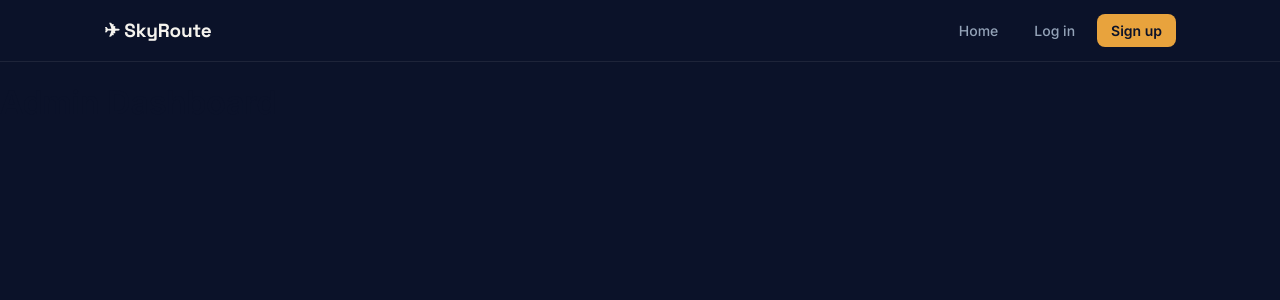
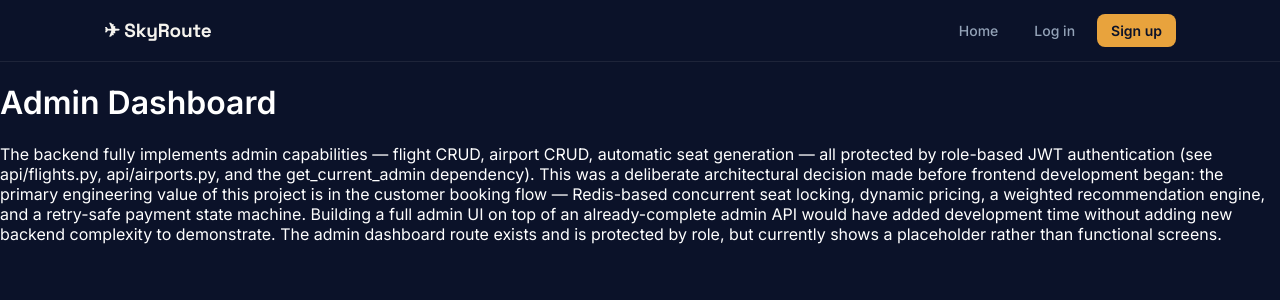
Before and after one commit to roshanmishra17/Flight-Booking-System, a React (Vite) app in the folder frontend/React/: page /admin in a window 1280 px wide. Shown: the top 300 px of the page. Built offline with nearby package versions, Linux system fonts and the light colour scheme; no server answers.

Commit message:
Add the admin page

```diff
--- a/frontend/React/src/admin/AdminDashboard.jsx
+++ b/frontend/React/src/admin/AdminDashboard.jsx
@@ -1,3 +1,10 @@
 export default function AdminDashboard() {
-    return <h1>Admin Dashboard</h1>;
+    return(
+        <div style={{"color" : "white"}}>
+            <h1>Admin Dashboard</h1>
+            <p>
+                The backend fully implements admin capabilities — flight CRUD, airport CRUD, automatic seat generation — all protected by role-based JWT authentication (see api/flights.py, api/airports.py, and the get_current_admin dependency). This was a deliberate architectural decision made before frontend development began: the primary engineering value of this project is in the customer booking flow — Redis-based concurrent seat locking, dynamic pricing, a weighted recommendation engine, and a retry-safe payment state machine. Building a full admin UI on top of an already-complete admin API would have added development time without adding new backend complexity to demonstrate. The admin dashboard route exists and is protected by role, but currently shows a placeholder rather than functional screens.
+            </p>
+        </div>
+    )
 }
```
